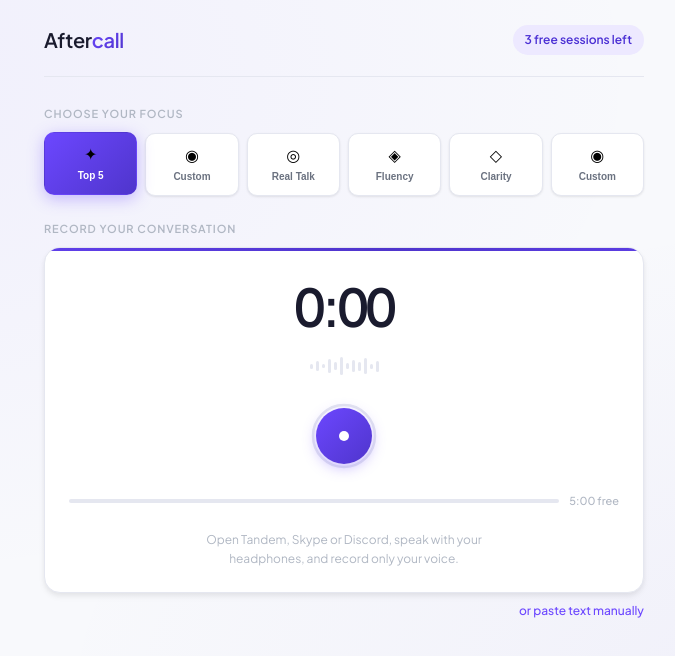
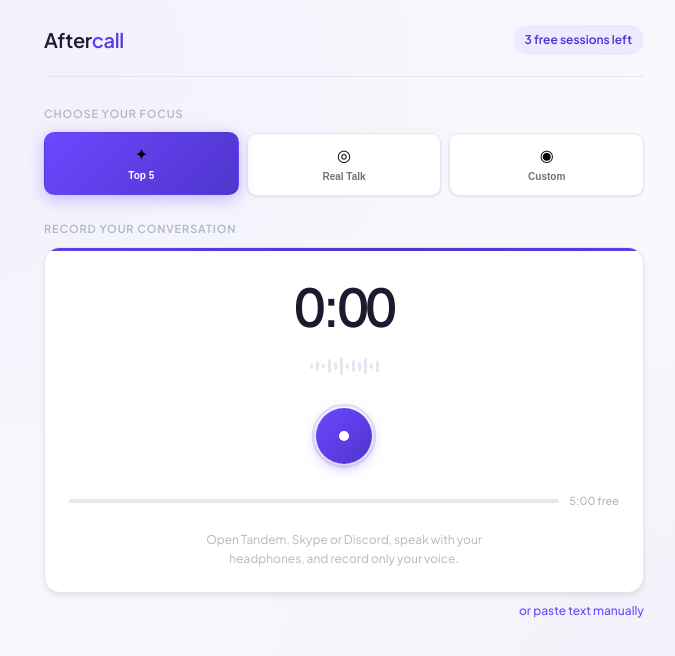
Before and after one commit to ilprof2001-sketch/SpeakUp, a website: page index.html in a window 1280 px wide. Shown: the whole page, without its empty margins (296-971 px from the left). Drawn offline with Linux system fonts and the light colour scheme.

Commit message:
Update index.html

```diff
--- a/index.html
+++ b/index.html
@@ -98,7 +98,7 @@
 
   .modes {
     display: grid;
-    grid-template-columns: repeat(6, 1fr);
+    grid-template-columns: repeat(3, 1fr);
     gap: 8px;
   }
 
@@ -725,17 +725,8 @@
       <button class="mode-btn active" data-mode="top5" onclick="selectMode(this)">
         <span class="mode-icon">✦</span><span class="mode-name">Top 5</span>
       </button>
-      <button class="mode-btn" data-mode="custom" onclick="selectMode(this)">
-  <span class="mode-icon">◉</span><span class="mode-name">Custom</span>
-</button>
-<button class="mode-btn" data-mode="realtalk" onclick="selectMode(this)">
-  <span class="mode-icon">◎</span><span class="mode-name">Real Talk</span>
-</button>
-      <button class="mode-btn" data-mode="natural" onclick="selectMode(this)">
-        <span class="mode-icon">◈</span><span class="mode-name">Fluency</span>
-      </button>
-      <button class="mode-btn" data-mode="simplicity" onclick="selectMode(this)">
-        <span class="mode-icon">◇</span><span class="mode-name">Clarity</span>
+      <button class="mode-btn" data-mode="realtalk" onclick="selectMode(this)">
+        <span class="mode-icon">◎</span><span class="mode-name">Real Talk</span>
       </button>
       <button class="mode-btn" data-mode="custom" onclick="selectMode(this)">
         <span class="mode-icon">◉</span><span class="mode-name">Custom</span>
@@ -1011,7 +1002,7 @@ async function analyse() {
   document.getElementById('transcript-section').classList.remove('visible');
   document.getElementById('error-box').classList.remove('visible');
   document.getElementById('loading-state').classList.add('visible');
-  const modeNames = {top5:'Top 5',grammar:'Grammar',natural:'Fluency',simplicity:'Clarity',custom:'Custom',realtalk:'Real Talk'};
+  const modeNames = {top5:'Top 5',realtalk:'Real Talk',custom:'Custom'};
   const customFocus = document.getElementById('custom-focus-input').value.trim();
   const loadingMsgs = ['Analysing your speaking…','Selecting the best corrections…','Almost done…'];
   let mi = 0;
```
